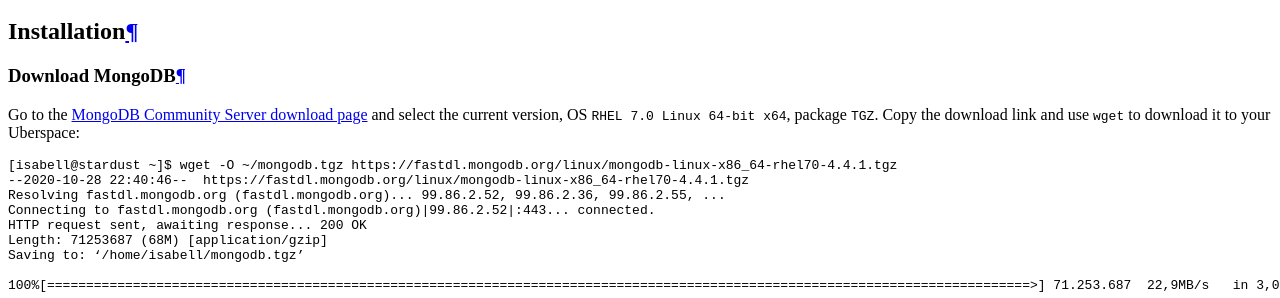
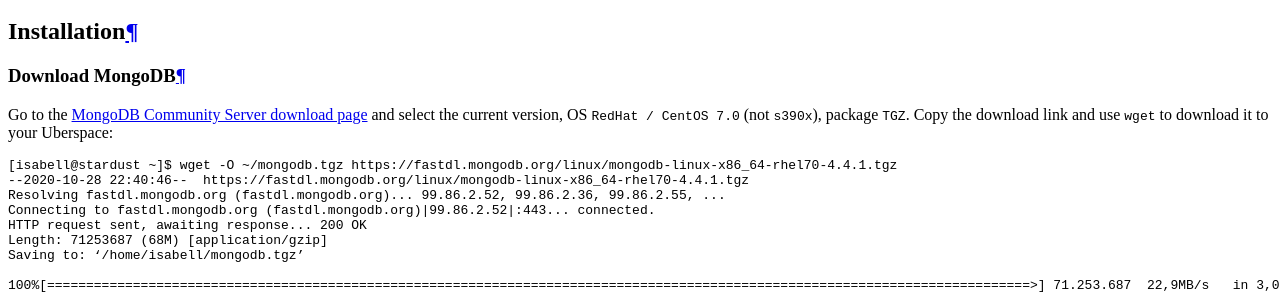
Before and after one commit to Uberspace/lab, a Sphinx documentation site: the page built from source/guide_mongodb.rst, in a window 1280 px wide and 900 px high, scrolled down 4013 px. Shown: the part 154-452 px from the top of the window. Built offline with Sphinx 7.4.7 and the Read the Docs theme 2.0.0, drawn with Linux system fonts in a browser that asks for light colours.

Commit message:
[mongodb] update OS download name

```diff
--- a/source/guide_mongodb.rst
+++ b/source/guide_mongodb.rst
@@ -36,7 +36,7 @@
 Download MongoDB
 ----------------
 
-Go to the `MongoDB Community Server download page`_ and select the current version, OS ``RHEL 7.0 Linux 64-bit x64``, package ``TGZ``. Copy the download link and use ``wget`` to download it to your Uberspace:
+Go to the `MongoDB Community Server download page`_ and select the current version, OS ``RedHat / CentOS 7.0`` (not ``s390x``), package ``TGZ``. Copy the download link and use ``wget`` to download it to your Uberspace:
 
 .. code-block::
 
```
